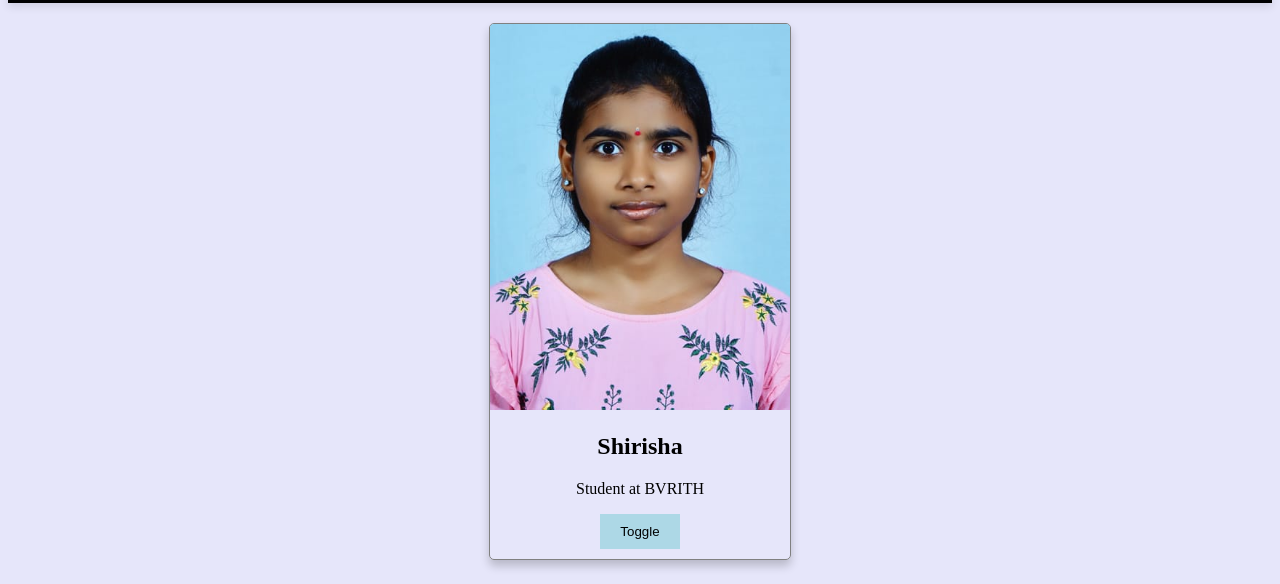
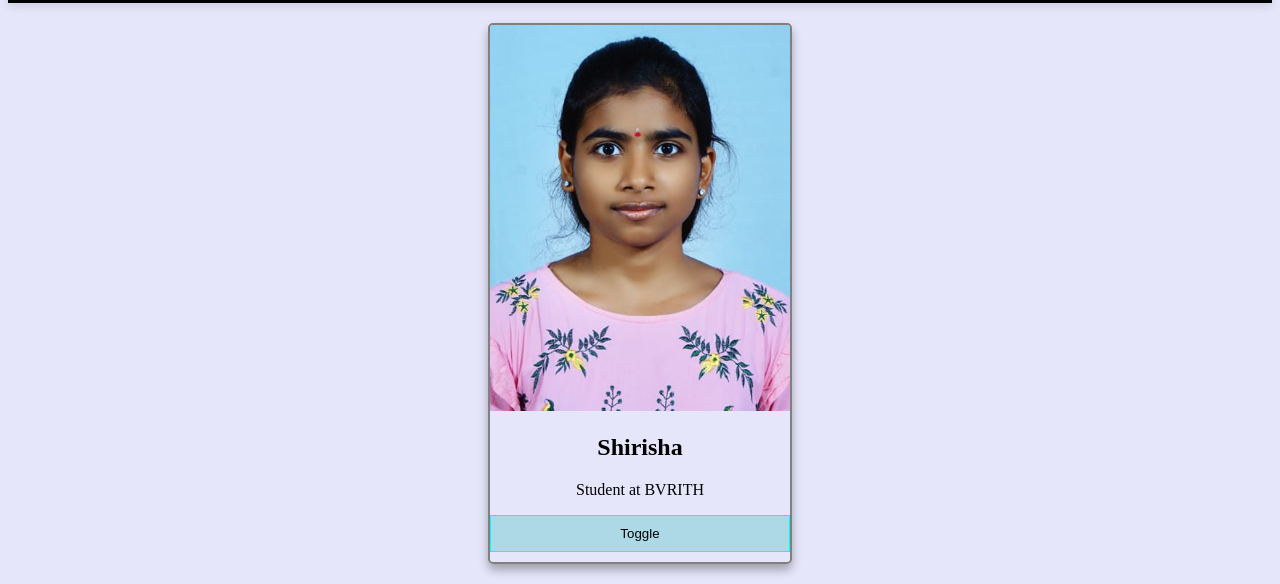
Before and after one commit to gangushirisha02/autosuggest, a website: page frontend/index.html in a window 1280 px wide. Shown: the part 219-803 px from the top of the page. Drawn offline with Linux system fonts and the light colour scheme.

```diff
--- a/frontend/index.css
+++ b/frontend/index.css
@@ -31,10 +31,10 @@
 }
 #card{
     width: 300px;
-    border: 1px solid gray;
+    border: 2px solid gray;
     border-radius: 5px;
     overflow: hidden;
-    box-shadow: 0 6px 10px rgba(0, 0, 0, 0.2);
+    box-shadow: 0 6px 10px rgba(0, 0, 0, 0.3);
     margin: 20px auto;
     text-align: center;
 
@@ -42,6 +42,7 @@
 #card-img img{
     width: 100%;
     height: auto;
+
 }
 #card-data{
 text-align: center;
@@ -53,8 +54,9 @@
 }
 #card-btn{
     background-color: lightblue;
-    border: none;
+    border: 1px solid aqua;
     padding: 10px 20px;
     cursor: pointer;
     margin-bottom: 10px;
+    width: 100%;
 }
```
